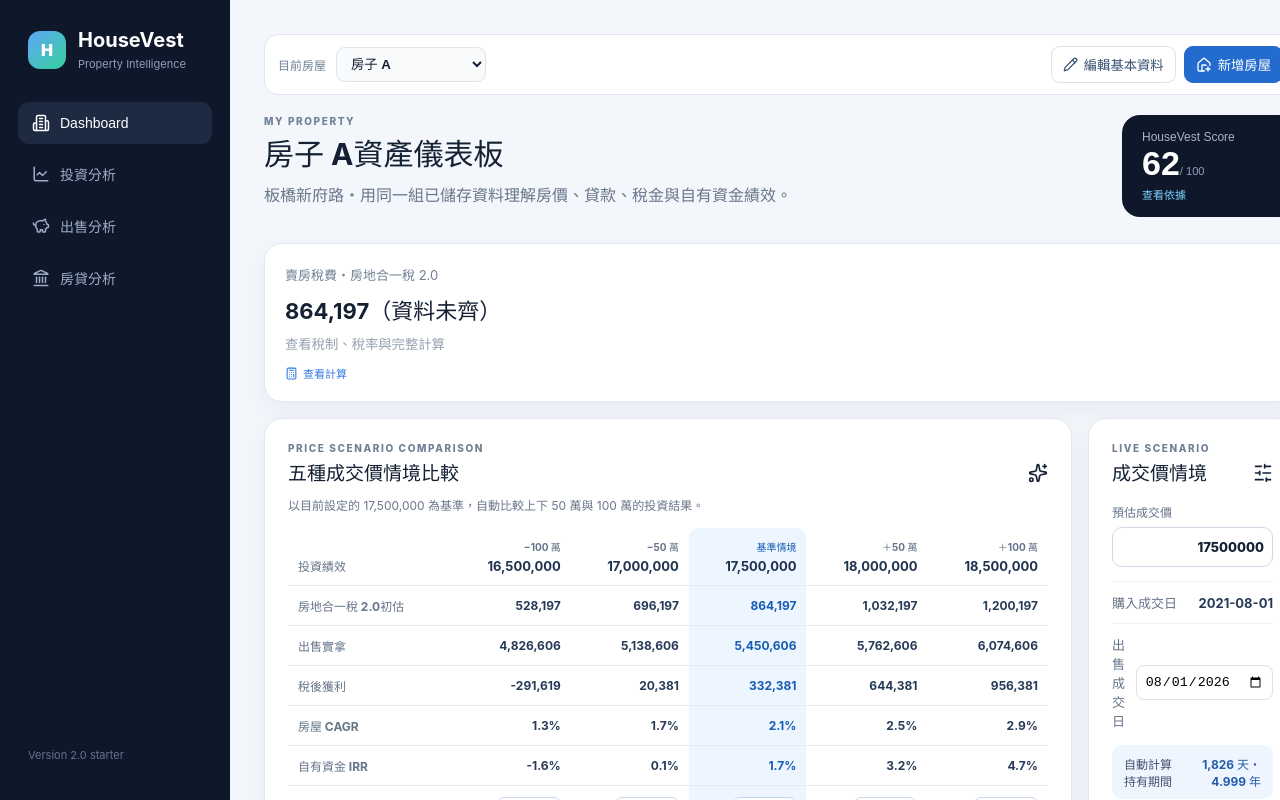
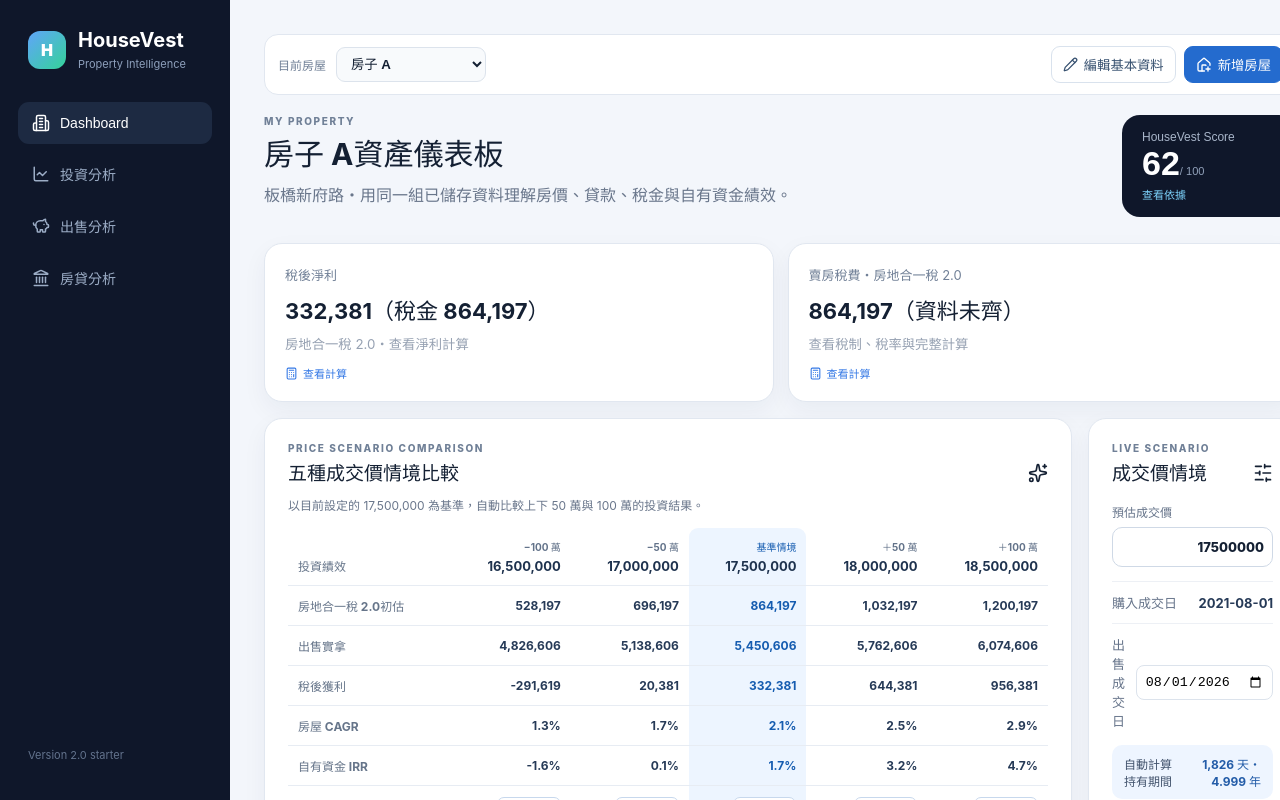
Before and after one commit to joycehakn/HouseVest, a React (Vite) app: page / in a window 1280 px wide. Shown: the top 800 px of the page. Built offline with nearby package versions, Linux system fonts and the light colour scheme.

Commit message:
feat(dashboard): show after-tax profit with tax

```diff
--- a/src/App.tsx
+++ b/src/App.tsx
@@ -485,6 +485,12 @@ function App() {
       <header><div><p className="eyebrow">MY PROPERTY</p><h1>{activeProperty.name}資產儀表板</h1><p>{activeProperty.address || '尚未設定地址'}・用同一組已儲存資料理解房價、貸款、稅金與自有資金績效。</p></div><button className="score" onClick={() => setDetail(details.score)}><span>HouseVest Score</span><strong>{result.score}</strong><small>/ 100</small><em>查看依據</em></button></header>
 
       <section className="metrics">
+        <Card
+          label="稅後淨利"
+          value={`${nt(result.profit)}（稅金 ${nt(result.tax)}）`}
+          note={`${result.taxAnalysis.regimeLabel}・查看淨利計算`}
+          onClick={() => setDetail(details.profit)}
+        />
         <Card label={`賣房稅費・${result.taxAnalysis.regimeLabel}`} value={result.taxAnalysis.complete ? nt(result.tax) : `${nt(result.tax)}（資料未齊）`} note="查看稅制、稅率與完整計算" onClick={() => setDetail(details.transactionTax)} />
       </section>
 
```
Also changed, not shown: src/styles.css.
